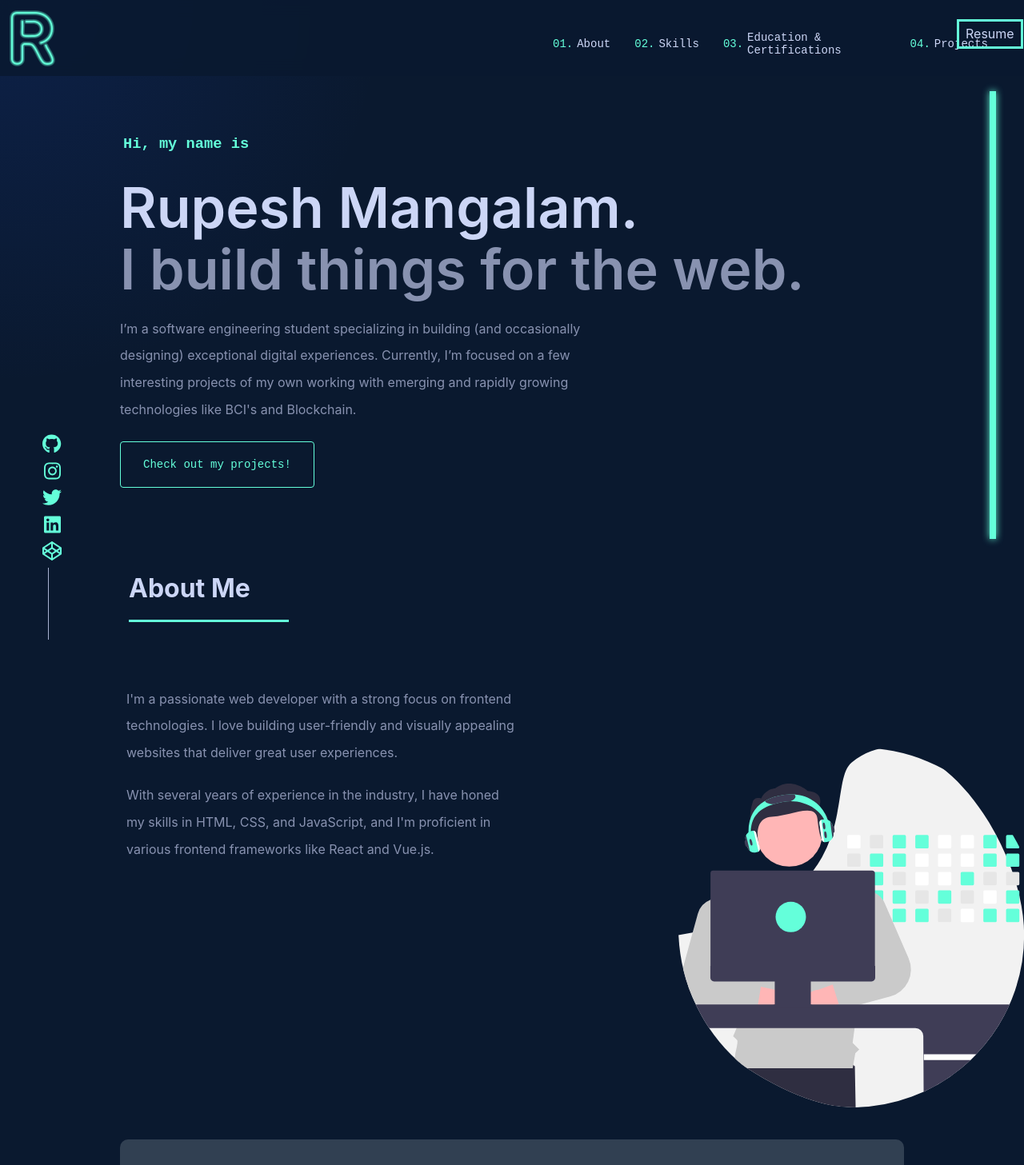
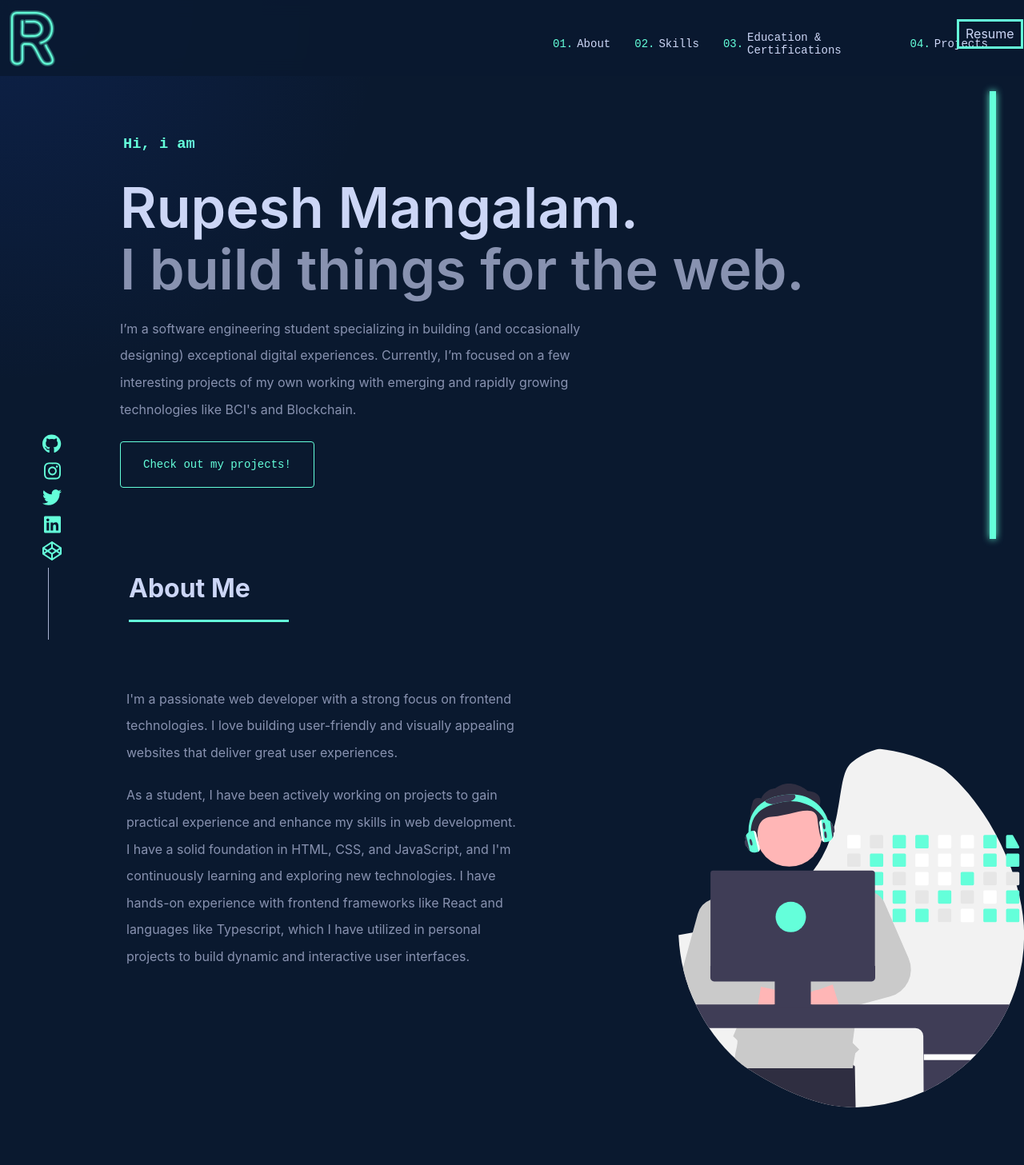
Before and after one commit to RupeshMangalam21/rupeshmangalamportfolio, a React (Create React App) app in the folder resume-portfolio/: page / in a window 1280 px wide. Shown: the top 1457 px of the page at 80% size. Built offline with nearby package versions, Linux system fonts and the light colour scheme.

Commit message:
final minor changes

```diff
--- a/resume-portfolio/src/Components/About.tsx
+++ b/resume-portfolio/src/Components/About.tsx
@@ -17,8 +17,7 @@ const AboutSection: React.FC = () => {
               user-friendly and visually appealing websites that deliver great user experiences.
             </p>
             <p>
-              With several years of experience in the industry, I have honed my skills in HTML, CSS, and
-              JavaScript, and I'm proficient in various frontend frameworks like React and Vue.js.
+            As a student, I have been actively working on projects to gain practical experience and enhance my skills in web development. I have a solid foundation in HTML, CSS, and JavaScript, and I'm continuously learning and exploring new technologies. I have hands-on experience with frontend frameworks like React and languages like Typescript, which I have utilized in personal projects to build dynamic and interactive user interfaces.
             </p>
           </div>
           <div className="about-vector">
--- a/resume-portfolio/src/Components/Navbar.tsx
+++ b/resume-portfolio/src/Components/Navbar.tsx
@@ -25,7 +25,7 @@ const Navbar: React.FC = () => {
           </li>
         </ol>
         <div>
-          <a href="/" className="bttn">Resume</a>
+        <a href="https://pdfhost.io/v/KGXUBHx0r_RUPESH_MANGALAM_Resume" className="bttn" target="_blank" rel="noopener noreferrer">Resume</a>
         </div>
       </div>
     </nav>
--- a/resume-portfolio/src/Components/TopIntroSection.tsx
+++ b/resume-portfolio/src/Components/TopIntroSection.tsx
@@ -5,7 +5,7 @@ const TopIntroSection: React.FC = () => {
   return (
 <div>
     <div className='neon-text' >
-      <h3>Hi, my name is</h3>
+      <h3>Hi, i am</h3>
     </div>
     <div className='big-heading'>
         <h2>Rupesh Mangalam.</h2>
```
